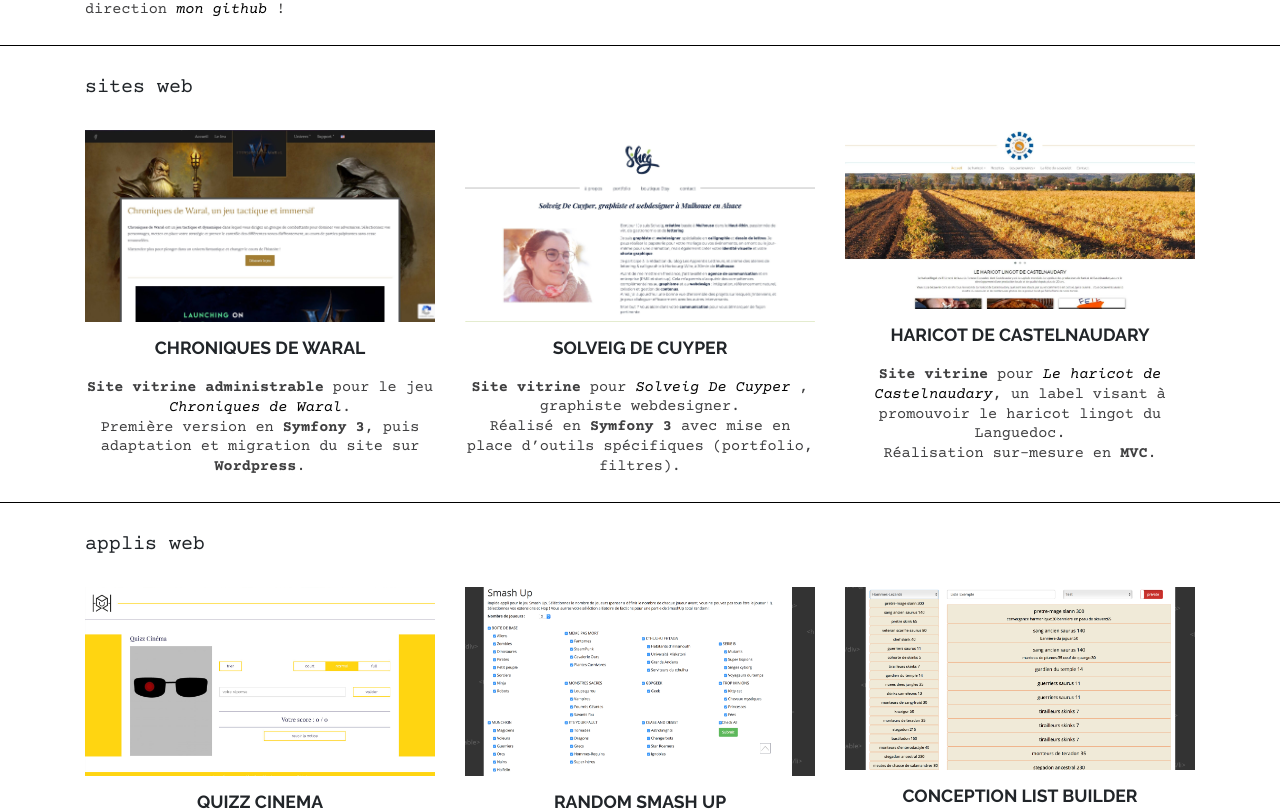
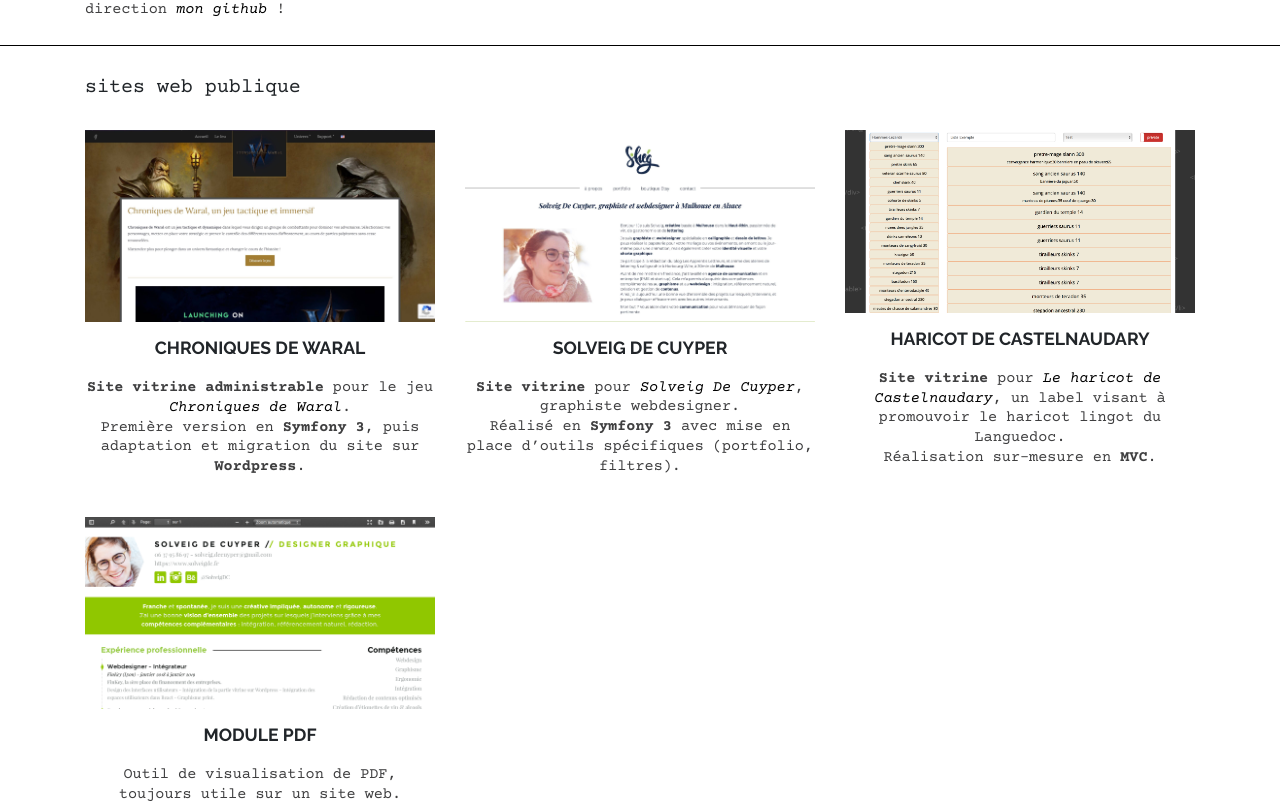
Before and after one commit to Hollux/nuxtllux3, a Nuxt app: page /realisations in a window 1280 px wide. Shown: the part 334-1145 px from the top of the page. Built offline with nearby package versions, Linux system fonts and the light colour scheme; a web font is replaced by a local one.

Commit message:
up textes

```diff
--- a/components/pages/realisations/applisWeb.vue
+++ b/components/pages/realisations/applisWeb.vue
@@ -1,13 +1,21 @@
 <template>
   <div class="container">
-    <h2>Applis web</h2>
+    <h2>Applis web perso</h2>
     <b-row v-for="(applis, index) in rowApplis" class="center" :key="index">
       <b-col md="4" v-for="(appli, index) in applis" :key="index">
-        <nuxt-link :to="appli.lien">
-          <b-img :src="appli.img" fluid-grow :alt="appli.imgAlt"></b-img>
-        </nuxt-link>
+        <template v-if="appli.lienExterne">
+          <a :href="appli.lienExterne" target="_blank">
+            <b-img :src="appli.img" fluid-grow :alt="appli.imgAlt"></b-img>
+          </a>
+        </template>
+        <template v-else>
+          <nuxt-link :to="appli.lien">
+            <b-img :src="appli.img" fluid-grow :alt="appli.imgAlt"></b-img>
+          </nuxt-link>
+        </template>
         <h3>{{ appli.titre }}</h3>
-        <p v-html=appli.content></p><br/>
+        <p v-html="appli.content"></p>
+        <br />
       </b-col>
     </b-row>
   </div>
@@ -33,7 +41,7 @@ export default {
               "Outil de choix de factions aléatoire pour le jeu SmashUP. Création personnelle, pour rajouter du fun lors des parties entre amis.<br/> Réalisé en <b>Symfony 3</b>.",
             img: require("~/assets/img/realisations/smashUp.png"),
             imgAlt: "smashup",
-            lien: "randomsmashup"
+            lienExterne: "https://sf3.hollux.fr/smashUp"
           },
           {
             titre: "CONCEPTION LIST BUILDER",
@@ -41,7 +49,7 @@ export default {
               "Test de création d’un outil de création de liste pour un jeu de figurine. Cet outil est un test basé sur Warhammer.<br/>Réalisé en <b>Vue.JS</b>.",
             img: require("~/assets/img/realisations/listBuilder.png"),
             imgAlt: "list builder",
-            lien: "/"
+            lienExterne: "https://sf3.hollux.fr/listbuilde/"
           }
         ],
         [
@@ -51,15 +59,15 @@ export default {
               "Outil de visualisation de PDF, toujours utile sur un site web.",
             img: require("~/assets/img/realisations/modulepdf.png"),
             imgAlt: "module pdf",
-            lien: "/"
+            lienExterne: "https://sf3.hollux.fr/viewpdf/adrien_marchand_cv"
           },
           {
             titre: "TUTOS CODE FUN",
             content:
-              "Réalisation fun de tutos code pour me perfectionner. Très inspiré par la Désencyclopédie.<br/>Réalisé en <b>Symfony 3</b>.",
+              "Réalisation fun de tutos code pour me perfectionner. Très inspiré par la Désencyclopédie ainsi que 'Les tutos'.<br/>Réalisé en <b>Symfony 3</b>.",
             img: require("~/assets/img/realisations/tutoshollux.jpg"),
             imgAlt: "tutos",
-            lien: "/"
+            lienExterne: "https://sf3.hollux.fr/tutos/"
           }
         ]
       ]
--- a/components/pages/realisations/sitesWeb.vue
+++ b/components/pages/realisations/sitesWeb.vue
@@ -1,65 +1,71 @@
 <template>
   <div class="container">
-    <h2>Sites Web</h2>
-    <b-row class="center">
-      <b-col md>
-        <b-img src="~/assets/img/realisations/chroniqueswaralMin.jpg" fluid-grow alt="chroniquesfr"></b-img>
-        <h3>Chroniques de waral</h3>
-        <p>
-          <b>Site vitrine administrable</b> pour le jeu
-          <a
-            href="https://www.chroniquesdewaral.fr/"
-            target="_blank"
-            title="Chroniques de Waral - site par Hollux"
-          >Chroniques de Waral</a>.
-          <br />Première version en
-          <b>Symfony 3</b>, puis adaptation et
-          migration du site sur
-          <b>Wordpress</b>.
-        </p>
-      </b-col>
-      <b-col md>
-        <b-img src="~/assets/img/realisations/solveigdcMin.jpg" fluid-grow alt="solveigdcfr"></b-img>
-        <h3>SOLVEIG DE CUYPER</h3>
-        <p>
-          <b>Site vitrine</b> pour
-          <a
-            href="https://www.solveigdc.fr/"
-            target="_blank"
-            title="Solveig De Cuyper - site par Hollux"
-          >
-            Solveig De
-            Cuyper
-          </a>, graphiste webdesigner.
-          <br />Réalisé en
-          <b>Symfony 3</b> avec mise
-          en place d’outils spécifiques
-          (portfolio, filtres).
-        </p>
-      </b-col>
-      <b-col md>
-        <b-img src="~/assets/img/realisations/haricotfrMin.jpg" fluid-grow alt="haricotfr"></b-img>
-        <h3>HARICOT DE CASTELNAUDARY</h3>
-        <p>
-          <b>Site vitrine</b> pour
-          <a
-            href="http://haricotdecastelnaudary.fr/"
-            target="_blank"
-            title="Le Haricot de Castelnaudary - site par Hollux"
-          >Le haricot de Castelnaudary</a>, un label
-          visant à promouvoir le
-          haricot lingot du Languedoc.
-          <br />Réalisation sur-mesure en
-          <b>MVC</b>.
-        </p>
+    <h2>Sites Web publique</h2>
+    <b-row v-for="(applis, index) in rowSites" class="center" :key="index">
+      <b-col md="4" v-for="(appli, index) in applis" :key="index">
+        <template v-if="appli.lienExterne">
+          <a :href="appli.lienExterne" target="_blank">
+            <b-img :src="appli.img" fluid-grow :alt="appli.imgAlt"></b-img>
+          </a>
+        </template>
+        <template v-else>
+          <nuxt-link :to="appli.lien">
+            <b-img :src="appli.img" fluid-grow :alt="appli.imgAlt"></b-img>
+          </nuxt-link>
+        </template>
+        <h3>{{ appli.titre }}</h3>
+        <p v-html="appli.content"></p>
+        <br />
       </b-col>
     </b-row>
   </div>
 </template>
 
 <script>
-export default {};
+export default {
+  data() {
+    return {
+      rowSites: [
+        [
+          {
+            titre: "Chroniques de waral",
+            content:
+              "<b>Site vitrine administrable</b> pour le jeu <a href='https://www.chroniquesdewaral.fr/' target='_blank' title='Chroniques de Waral - site par Hollux' >Chroniques de Waral</a>. <br />Première version en <b>Symfony 3</b>, puis adaptation et migration du site sur <b>Wordpress</b>.",
+            img: require("~/assets/img/realisations/chroniqueswaralMin.jpg"),
+            imgAlt: "chroniquesfr",
+            lienExterne: "https://www.chroniquesdewaral.fr/"
+          },
+          {
+            titre: "SOLVEIG DE CUYPER",
+            content:
+              " <p><b>Site vitrine</b> pour <a href='https://www.solveigdc.fr/' target='_blank' title='Solveig De Cuyper - site par Hollux'> Solveig De Cuyper</a>, graphiste webdesigner.<br />Réalisé en <b>Symfony 3</b> avec mise en place d’outils spécifiques (portfolio, filtres).</p>",
+            img: require("~/assets/img/realisations/solveigdcMin.jpg"),
+            imgAlt: "solveigdcfr",
+            lienExterne: "https://www.solveigdc.fr/"
+          },
+          {
+            titre: "HARICOT DE CASTELNAUDARY",
+            content:
+              "<b>Site vitrine</b> pour <a href='http://haricotdecastelnaudary.fr/' target='_blank' title='Le Haricot de Castelnaudary - site par Hollux'>Le haricot de Castelnaudary</a>, un label visant à promouvoir le haricot lingot du Languedoc. <br />Réalisation sur-mesure en <b>MVC</b>.",
+            img: require("~/assets/img/realisations/listBuilder.png"),
+            imgAlt: "haricotfr",
+            lienExterne: "~/assets/img/realisations/haricotfrMin.jpg"
+          }
+        ],
+        [
+          {
+            titre: "MODULE PDF",
+            content:
+              "Outil de visualisation de PDF, toujours utile sur un site web.",
+            img: require("~/assets/img/realisations/modulepdf.png"),
+            imgAlt: "haricotfr",
+            lienExterne: "https://sf3.hollux.fr/viewpdf/adrien_marchand_cv"
+          }
+        ]
+      ]
+    };
+  }
+};
 </script>
-
 <style lang="scss" scoped>
 </style>
--- a/pages/cv.vue
+++ b/pages/cv.vue
@@ -19,7 +19,10 @@
         </b-col>
       </b-row>
     </div>
-    <button-trait linkName="Télécharger le CV (PDF)" link="#" />
+    <button-trait
+      linkName="Télécharger le CV (PDF)"
+      link="https://sf3.hollux.fr/viewpdf/adrien_marchand_cv"
+    />
     <div class="cv container">
       <b-row>
         <b-col cols="auto" class="mr-auto">
```
